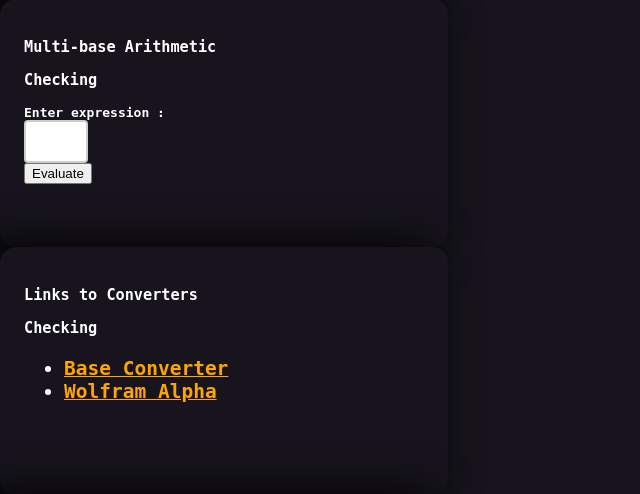
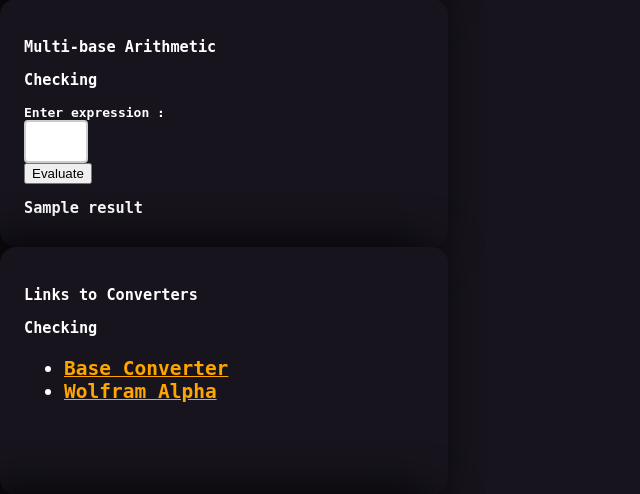
Before and after one commit to HariSK20/LSD-schemes, a Flask app: template templates/front.html in a window 1280 px wide. Shown: the part 249-743 px from the top of the page, without its empty margins (0-640 px from the left). Run offline with Flask 2, Linux system fonts and the light colour scheme; the template is opened without the code that fills it: most values are stand-ins (such as "Sample title", 1, 10 or a date in 2020).

Commit message:
display result

```diff
--- a/app.py
+++ b/app.py
@@ -11,7 +11,8 @@ def main():
 @app.route('/',methods=['POST'])
 def test():
     text = request.form['text']
-    return str(evaluate.main(text))
+    result = 'Result = '+str(evaluate.main(text))
+    return render_template("front.html", result = result)
 
 if __name__=="__main__":
     app.run()
--- a/templates/front.html
+++ b/templates/front.html
@@ -22,6 +22,7 @@
 
 	<section>
 		<article class="card">
+			<div>
 				<header class="card-header">
 					<h1><p> Multi-base Arithmetic </p></h1>
 					<h3> Checking </h3>
@@ -31,6 +32,9 @@
 						<input type="submit" name ="evaluate" value ="Evaluate">
 					</form>
 				</header>
+				<h1>{{ result }}</h1>
+
+			</div>
 		</article>
 	</section>
 
```
Lines whose indentation alone changed are shown as unchanged.
